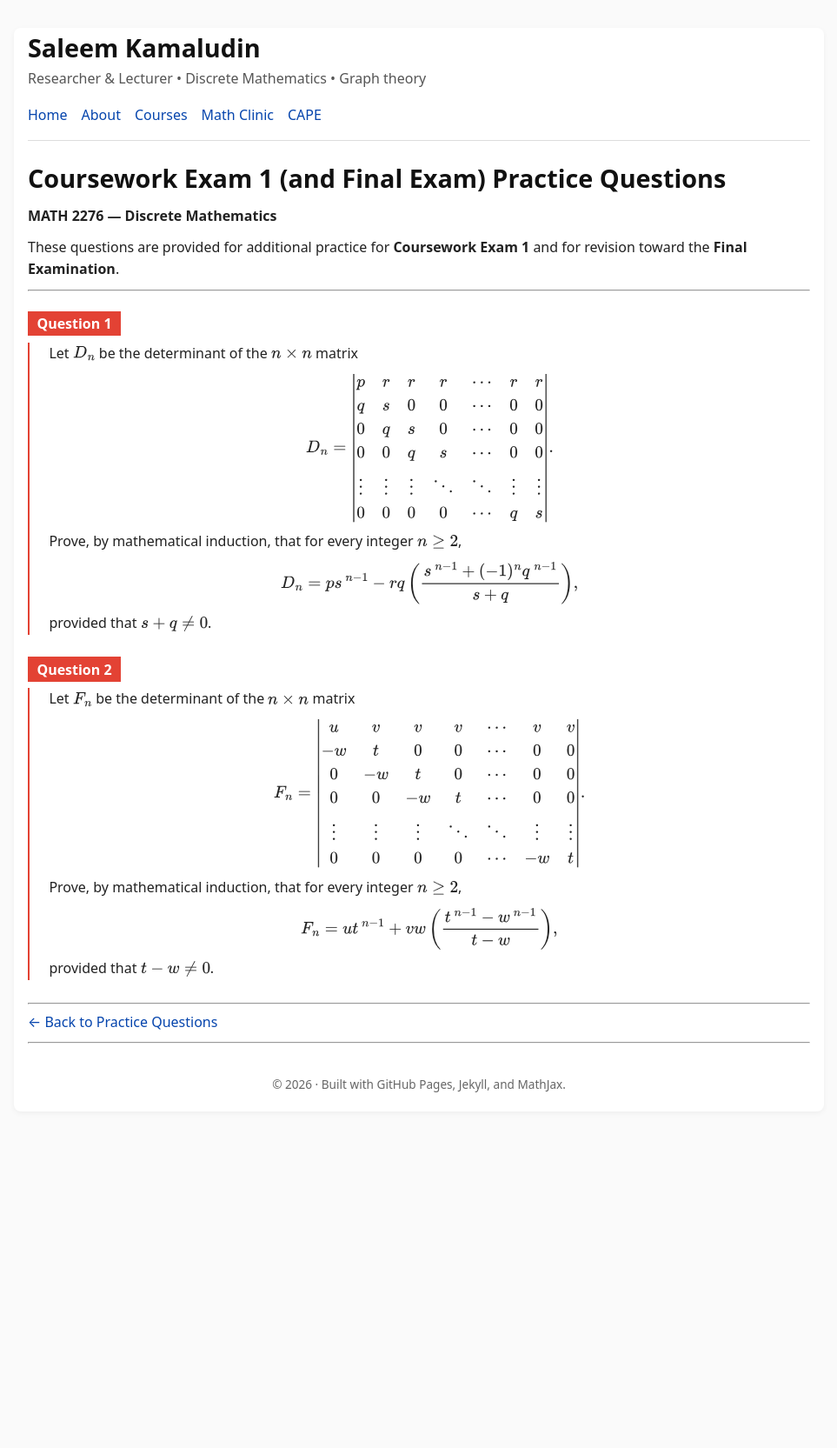
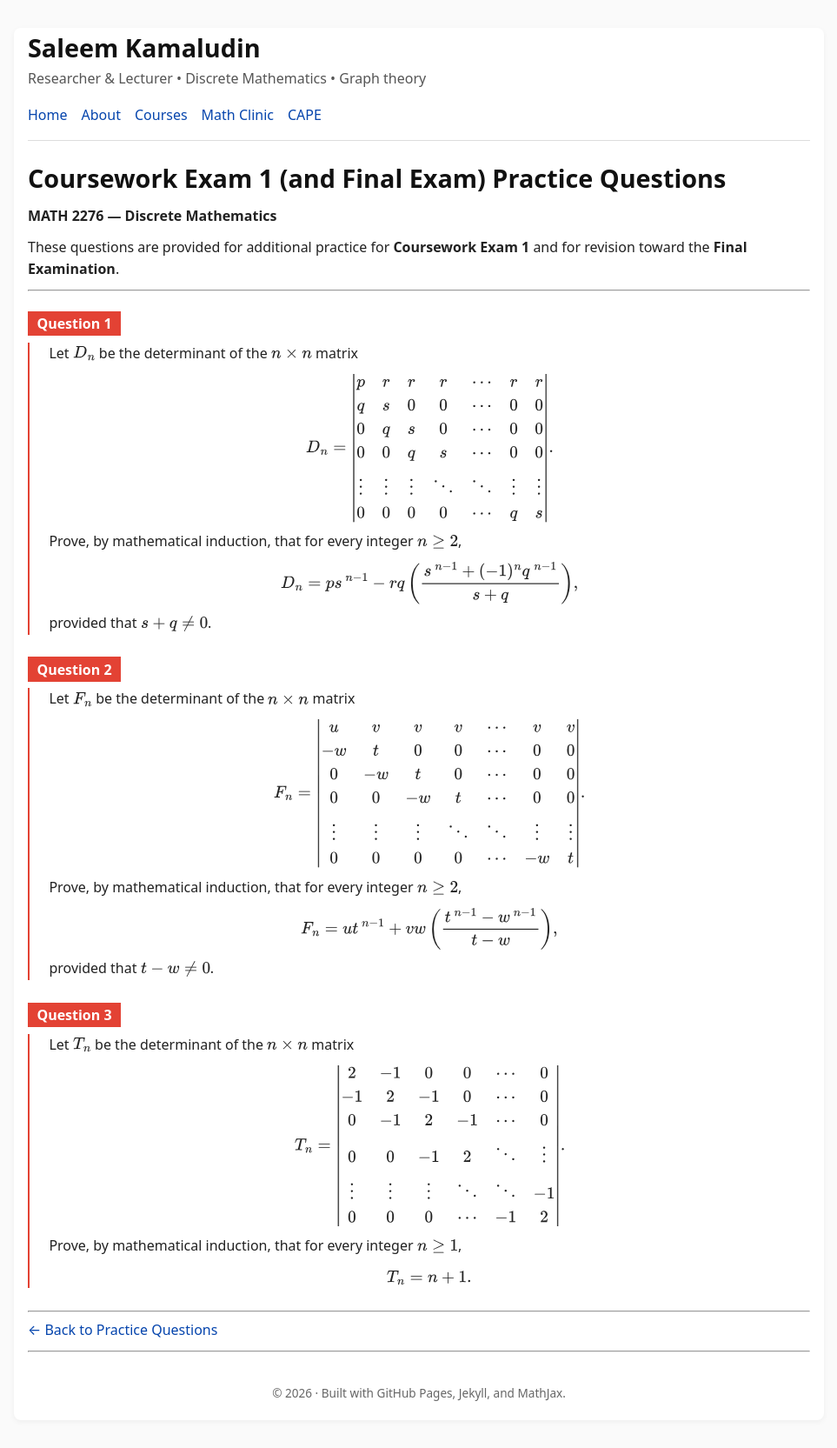
Before and after one commit to SaleemKamaludin/SaleemKamaludin.github.io, a Jekyll site: the page built from courses/math-2276/practice-questions/coursework-exam-1/index.md, in a window 1280 px wide. Shown: the whole page at 87% size, without its empty margins (158-1121 px from the left). Built offline with Jekyll 4.4.1, drawn with Linux system fonts in a browser that asks for light colours; before the commit the page ends 1310 px from its top, so only the background shows below that.

Commit message:
Add Question 3 to MATH 2276 practice page

```diff
--- a/courses/math-2276/practice-questions/coursework-exam-1/index.md
+++ b/courses/math-2276/practice-questions/coursework-exam-1/index.md
@@ -126,6 +126,51 @@ These questions are provided for additional practice for **Coursework Exam 1** a
 
 </div>
 
+<div id="cw1-question-3" class="math-env exercise">
+
+  <div class="math-env-heading">
+    <span class="math-env-tag">Question 3</span>
+  </div>
+
+  <div class="math-env-body">
+
+    <p>
+      Let \(T_n\) be the determinant of the \(n\times n\) matrix
+    </p>
+
+    <div class="display-math">
+
+    \[
+    T_n=
+    \begin{vmatrix}
+    2 & -1 & 0 & 0 & \cdots & 0\\
+    -1 & 2 & -1 & 0 & \cdots & 0\\
+    0 & -1 & 2 & -1 & \cdots & 0\\
+    0 & 0 & -1 & 2 & \ddots & \vdots\\
+    \vdots & \vdots & \vdots & \ddots & \ddots & -1\\
+    0 & 0 & 0 & \cdots & -1 & 2
+    \end{vmatrix}.
+    \]
+
+    </div>
+
+    <p>
+      Prove, by mathematical induction, that for every integer
+      \(n\geq 1\),
+    </p>
+
+    <div class="display-math">
+
+    \[
+    T_n=n+1.
+    \]
+
+    </div>
+
+  </div>
+
+</div>
+
 ---
 
 [← Back to Practice Questions]({{ '/courses/math-2276/practice-questions/' | relative_url }})
```
